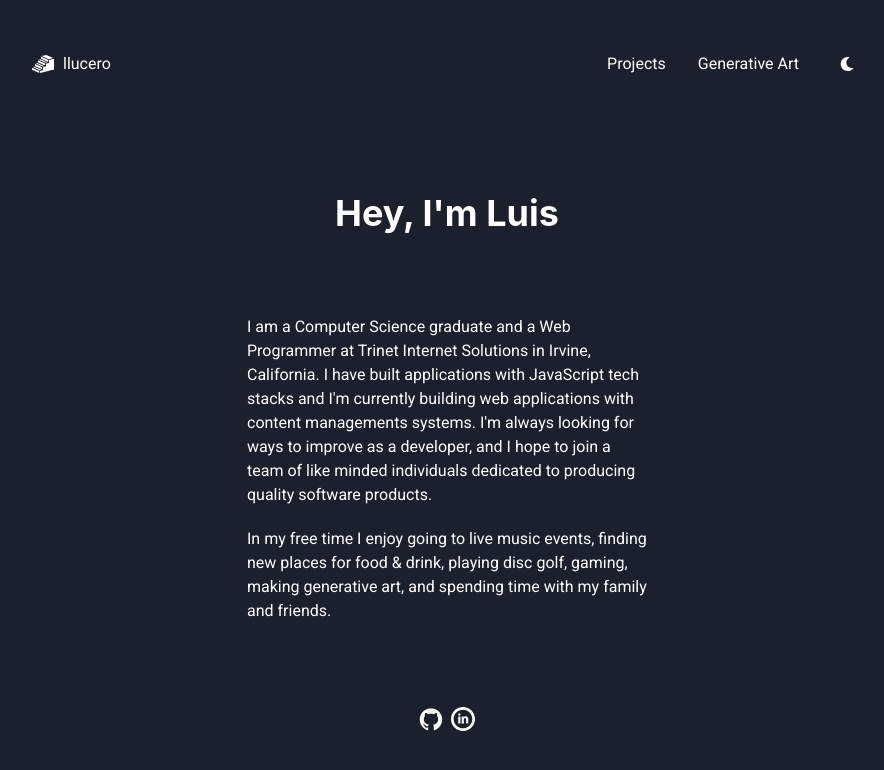
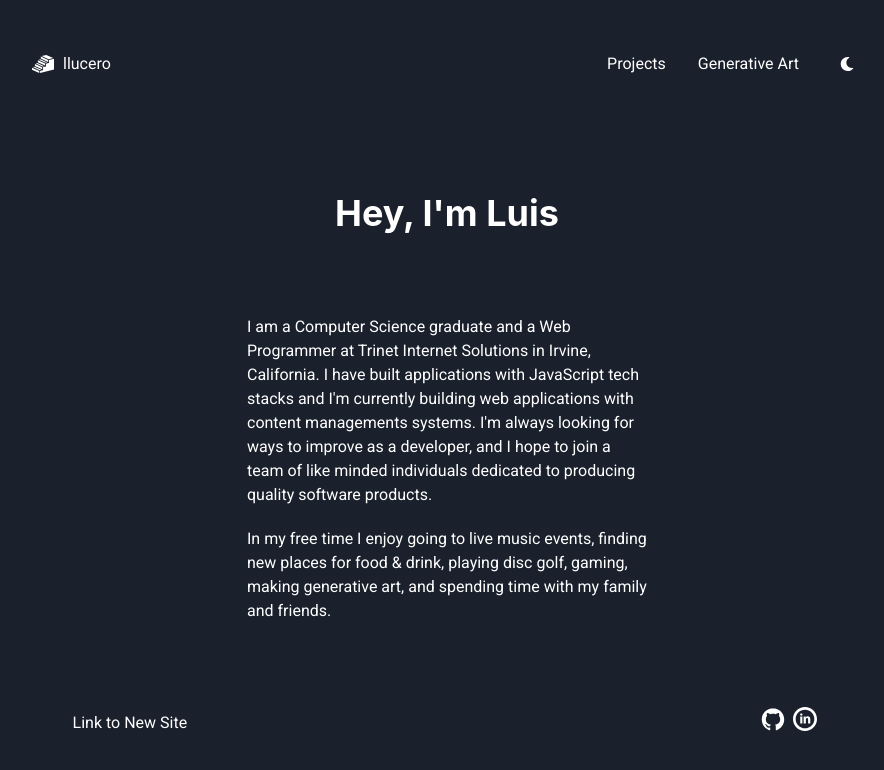
Before and after one commit to clucero36/personal-website, a React (Create React App) app: page / in a window 1280 px wide. Shown: the top 770 px of the page, without its empty margins (193-1077 px from the left). Built offline with nearby package versions, Linux system fonts and the light colour scheme.

Commit message:
added link to new site

```diff
--- a/src/App.js
+++ b/src/App.js
@@ -28,13 +28,18 @@ function App() {
             </Text>
           </VStack>
         </Box>
-        <Box m='0 auto'>
-          <Link href='https://github.com/clucero36' variant='primary'>
-            <Icon h={8} w={8} as={DiGithubBadge} />
+        <Box m='0 auto' display='flex' alignItems='center' width={['95%', '65%']} justifyContent='space-between'>
+          <Link href='https://nextjs-website-theta-two.vercel.app' variant='primary'>
+            Link to New Site
           </Link>
-          <Link href='https://linkedin.com/in/luisclucero' variant='primary'>
-            <Icon h={8} w={8} as={TiSocialLinkedinCircular} />
-          </Link>
+          <div>
+            <Link href='https://github.com/clucero36' variant='primary'>
+              <Icon h={8} w={8} as={DiGithubBadge} />
+            </Link>
+            <Link href='https://linkedin.com/in/luisclucero' variant='primary'>
+              <Icon h={8} w={8} as={TiSocialLinkedinCircular} />
+            </Link>
+          </div>
         </Box>
       </VStack>
     </Box>
```
